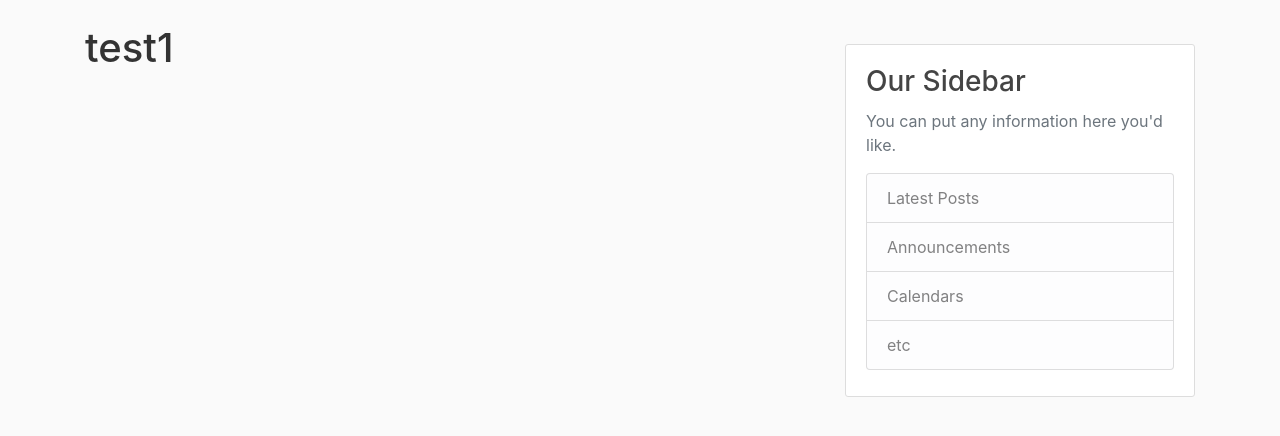
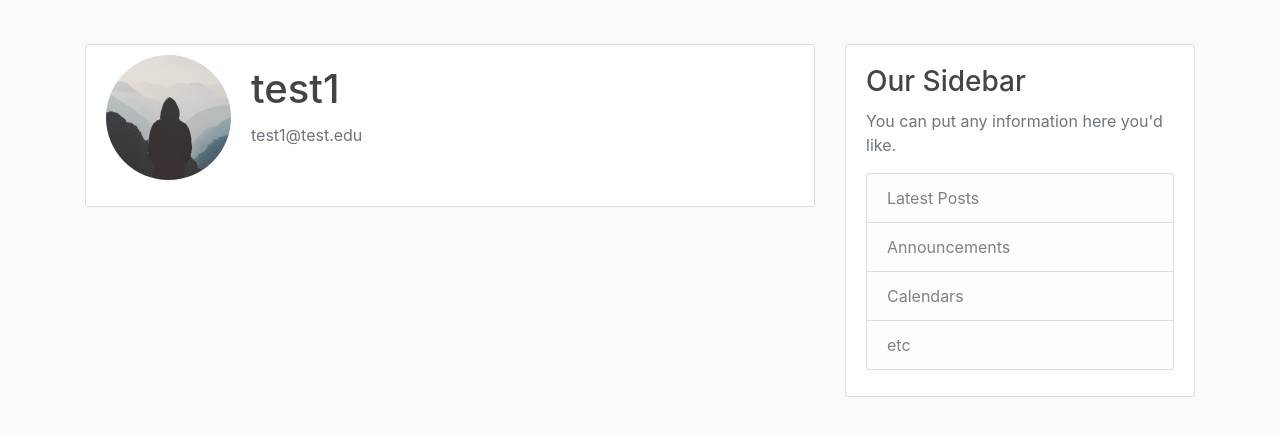
Before and after one commit to CharlesPBiggar/Flask-Blog, a Flask app: page /account in a window 1280 px wide. Shown: the part 56-492 px from the top of the page. Run offline with Flask 2, Linux system fonts and the light colour scheme; a user stored in the database is signed in; some libraries are stand-ins or nearby versions.

Commit message:
added profile picture functionality through use of image_file variable in account route and account.html

```diff
--- a/flaskblog/routes.py
+++ b/flaskblog/routes.py
@@ -76,4 +76,5 @@ def logout():
 @app.route('/account')
 @login_required
 def account():
-    return render_template('account.html', title='Account')
+    image_file = url_for('static', filename=(f'profile_pics/{current_user.image_file}'))
+    return render_template('account.html', title='Account', image_file=image_file)
--- a/flaskblog/templates/account.html
+++ b/flaskblog/templates/account.html
@@ -1,5 +1,13 @@
 <!-- Account Page -->
 {% extends "layout.html" %}
 {% block content %}
-    <h1>{{ current_user.username }}</h1>
+    <div class="content-section">
+        <div class="media">
+            <img class="rounded-circle account-img" src='{{ image_file }}'>
+            <div class="media-body">
+                <h2 class="account-heading"> {{ current_user.username }} </h2>
+                <p class="text-secondary"> {{ current_user.email }}</p>
+            </div>
+        </div>
+    </div>
 {% endblock content %}
```
